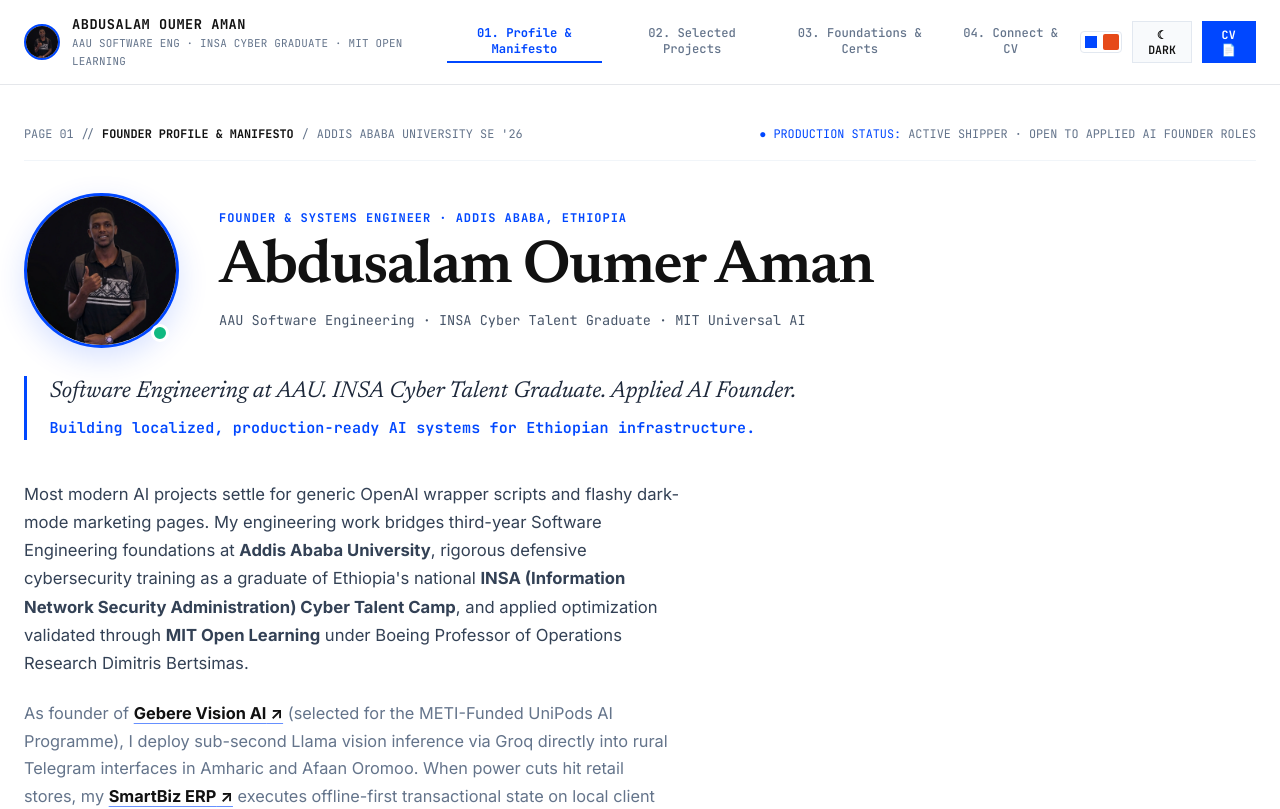
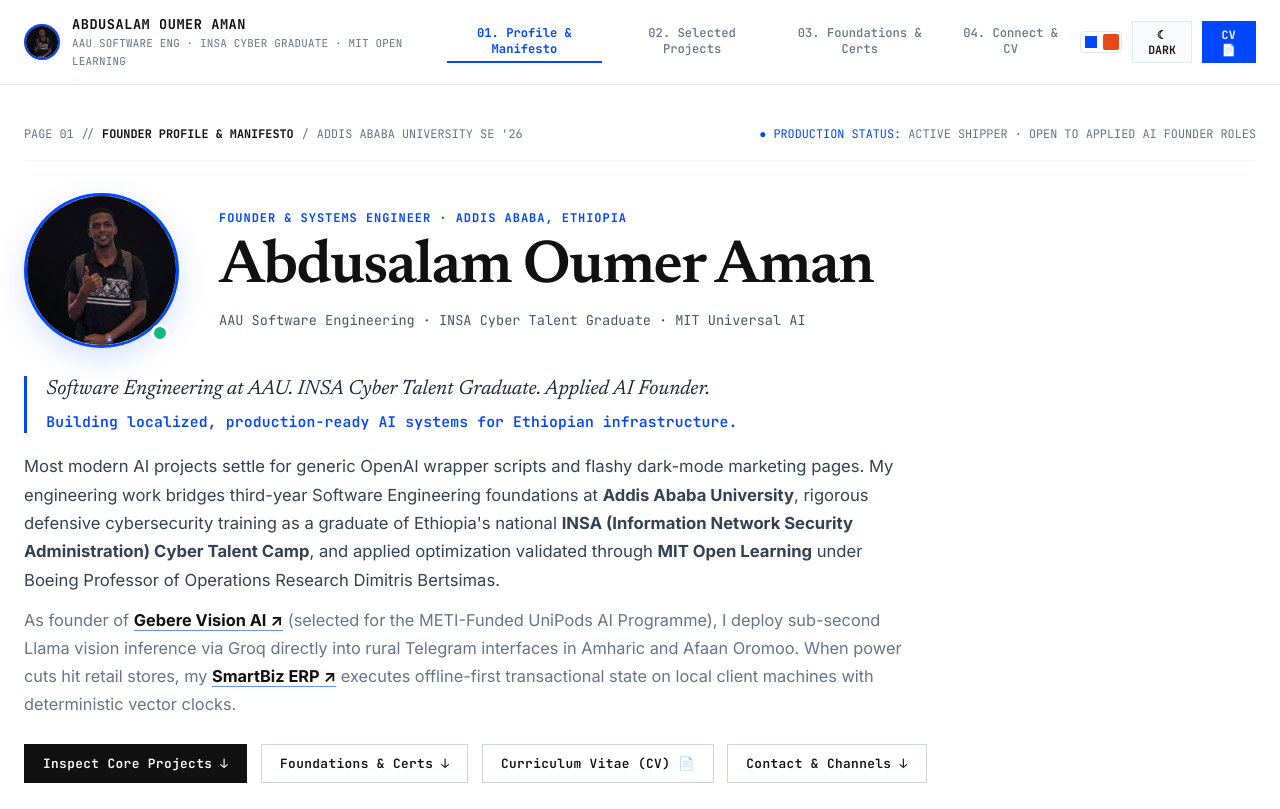
Before and after one commit to oumersalah2-cmd/AB-Site, a React (Vite) app: page / in a window 1280 px wide. Shown: the top 809 px of the page. Built offline with nearby package versions, Linux system fonts and the light colour scheme.

Commit message:
fix: tighten excessive vertical spacing and widen narrative column to eliminate empty right-hand space

```diff
--- a/src/App.jsx
+++ b/src/App.jsx
@@ -9,8 +9,8 @@
   email: "oumersalah2@gmail.com",
   github: "https://github.com/oumersalah2-cmd",
   upwork: "https://www.upwork.com/freelancers/~01d02c68660140f622",
-  twitter: "https://x.com/oumersalah2",
-  twitterHandle: "@oumersalah2",
+  twitter: "https://x.com/titanic66834",
+  twitterHandle: "@titanic66834",
   telegramChannel: "https://t.me/ggedAbdusay",
   telegramChannelName: "Unplugged Me",
   cvUrl: "/cv.pdf",
@@ -820,23 +820,23 @@
               </div>
             </div>
 
-            {/* Founder Stance Blockquote with Ample Spacing (Gemini Spacing Recommendation) */}
+            {/* Founder Stance Blockquote with Balanced Spacing */}
             <div
               style={{
                 borderLeft: `3px solid ${accentHex}`,
-                paddingLeft: "1.4rem",
-                marginTop: "1.2rem",
-                marginBottom: "2.5rem", // Generous breathing room
+                paddingLeft: "1.2rem",
+                marginTop: "0.8rem",
+                marginBottom: "1.2rem",
               }}
             >
               <p
                 className="font-serif"
                 style={{
-                  fontSize: "clamp(1.2rem, 1.8vw, 1.5rem)",
+                  fontSize: "clamp(1.15rem, 1.6vw, 1.45rem)",
                   lineHeight: 1.35,
                   fontStyle: "italic",
                   color: isDark ? "#E5E5E5" : "#1E293B",
-                  marginBottom: "0.5rem",
+                  marginBottom: "0.35rem",
                 }}
               >
                 Software Engineering at AAU. INSA Cyber Talent Graduate. Applied AI Founder.
@@ -844,7 +844,7 @@
               <p
                 className="font-mono"
                 style={{
-                  fontSize: "0.94rem",
+                  fontSize: "0.92rem",
                   fontWeight: 600,
                   color: accentHex,
                   letterSpacing: "0.01em",
@@ -854,14 +854,14 @@
               </p>
             </div>
 
-            {/* Narrative Paragraphs with Optimal 60-80 Character Line Length (Readability Recommendation) */}
-            <div style={{ maxWidth: "65ch", marginBottom: "2.4rem" }}>
+            {/* Narrative Paragraphs with Natural Balanced Width */}
+            <div style={{ maxWidth: "880px", marginBottom: "1.6rem" }}>
               <p
                 style={{
                   fontSize: "1.04rem",
                   lineHeight: 1.7,
                   color: isDark ? "#CCCCCC" : "#334155",
-                  marginBottom: "1.4rem",
+                  marginBottom: "0.85rem",
                 }}
               >
                 Most modern AI projects settle for generic OpenAI wrapper scripts and flashy dark-mode marketing pages. My
```
